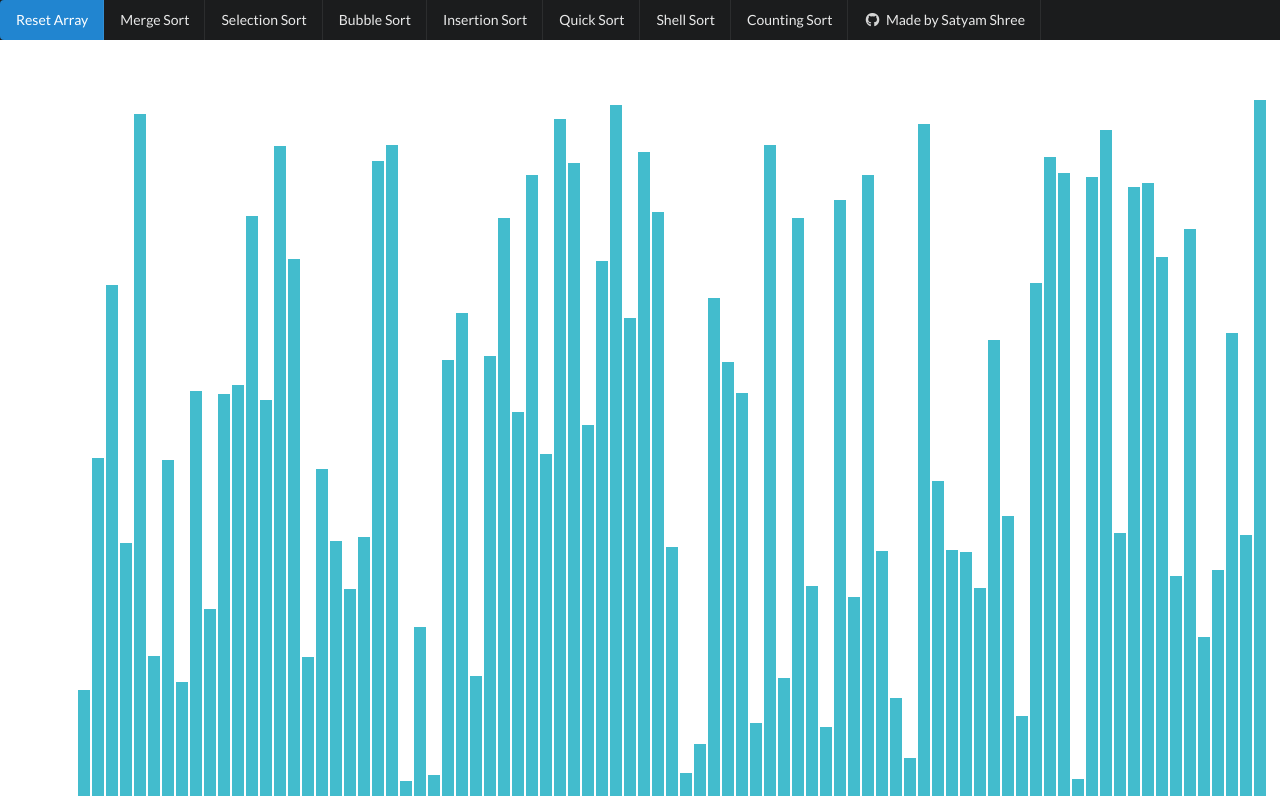
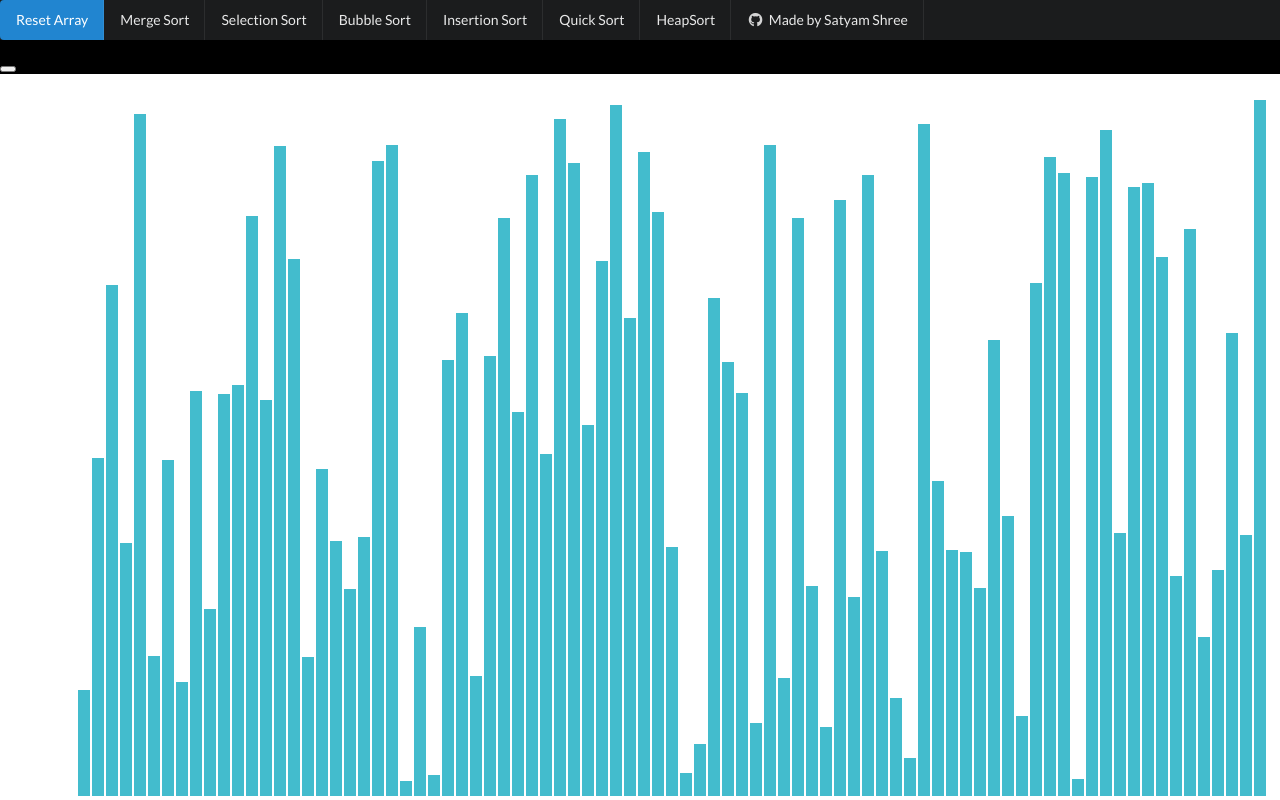
Before and after one commit to satya-sudo/visual-sort, a React (Create React App) app: page / in a window 1280 px wide. Shown: the top 800 px of the page. Built offline with nearby package versions, Linux system fonts and the light colour scheme.

Commit message:
heap sort added

```diff
--- a/public/index.html
+++ b/public/index.html
@@ -3,7 +3,7 @@
   <head>
     <meta charset="utf-8" />
     <link rel="icon" href="%PUBLIC_URL%/favicon.ico" />
-    <meta name="viewport" content="width=device-width, initial-scale=1" />
+    <meta name = "viewport" content = "width=device-width, minimum-scale=1.0, maximum-scale = 1.0, user-scalable = no">
     <meta name="theme-color" content="#000000" />
     <meta
       name="description"
--- a/src/components/SortingVis/Header.js
+++ b/src/components/SortingVis/Header.js
@@ -10,12 +10,8 @@ const Header  = (props) =>{
             <div className="red item" onClick={()=>props.BubbleSort()}>Bubble Sort</div>
             <div className="red item" onClick={()=>props.insertionSort()}>Insertion Sort</div>
             <div className="red item" onClick={()=>props.quickSort()}>Quick Sort</div>
-            <div className="red item">Shell Sort</div>
-            <div className="red item">Counting Sort</div>
+            <div className="red item" onClick={()=>props.heapSort()}>HeapSort</div>
             <a href={"https://github.com/satya-sudo"} className="red item"><i className="github icon"></i>Made by Satyam Shree</a>
-
-
-
         </div>
     );
 }
--- a/src/components/SortingVis/SortingVis.js
+++ b/src/components/SortingVis/SortingVis.js
@@ -7,6 +7,7 @@ import {InsertionSort} from '../sortingAlgo/InsertionSort';
 import {BubbleSort} from '../sortingAlgo/BubbleSort';
 import {SelectionSort} from '../sortingAlgo/selectionSort';
 import {quickSorter}  from '../sortingAlgo/quickSort';
+import {heapSort}  from '../sortingAlgo/HeapSort';
 
 
 
@@ -32,6 +33,7 @@ export default class  SortingVis extends React.Component{
         this.bubbleSortStart =  this.bubbleSortStart.bind(this);
         this.selectionSortStart =  this.selectionSortStart.bind(this);
         this.quickSortStart =  this.quickSortStart.bind(this);
+        this.heapSortStart = this.heapSortStart.bind(this);
 
     }
     componentDidMount() {
@@ -169,7 +171,7 @@ export default class  SortingVis extends React.Component{
 
     }
 
-    countingSortStart = () =>{}
+
 
     quickSortStart = () => {
         console.log("check \n")
@@ -194,8 +196,28 @@ export default class  SortingVis extends React.Component{
         },animations.length*ANIMATION_SPEED_MS);
     }
 
-    shellSortStart = () => {
+    heapSortStart = () =>{
+        const animations =  heapSort(this.state.array);
+        console.log(animations.length)
+        for(let i = 0 ;i < animations.length;i++){
+            const arryBrs = document.getElementsByClassName('array-bar');
+            const [x,y,c] =  animations[i];
+            if(c === 0){
+                setTimeout(()=>{arryBrs[x].style.backgroundColor = SECONDARY_COLOR;},i*ANIMATION_SPEED_MS);
+            } else if (c === 2) {
+                setTimeout(()=>{arryBrs[x].style.backgroundColor = PRIMARY_COLOR;},i*ANIMATION_SPEED_MS);
+            }  else if (c === 3) {
+                setTimeout(()=>{arryBrs[x].style.backgroundColor = COMPARE_COLOR ;},i*ANIMATION_SPEED_MS);
+            } else {
+                setTimeout(()=>{arryBrs[x].style.height = `${y}px`;},i*ANIMATION_SPEED_MS);
+
+            }
+        }
+        setTimeout(()=>{
+            this.endArrayColorChange();
+        },animations.length*ANIMATION_SPEED_MS);
     }
+
     render() {
         return (
             <div>
@@ -204,13 +226,14 @@ export default class  SortingVis extends React.Component{
                 insertionSort={this.insertionSortStart}
                 BubbleSort={this.bubbleSortStart}
                 SelectionSort={this.selectionSortStart}
-                quickSort={this.quickSortStart}/>
+                quickSort={this.quickSortStart}
+                heapSort={this.heapSortStart}/>
                 <div className="ui container">
                 <div className="array-bars-container">
                     {this.renderArray()}
                 </div>
                 </div>
-                {/* <button onClick={this.quickSortStart}></button> */}
+                <button onClick={this.heapSortStart}></button>
             </div>
 
         )
--- /dev/null
+++ b/src/components/sortingAlgo/HeapSort.js
@@ -0,0 +1,57 @@
+function heapify(arr,n,i,animations){
+
+    let  largest  =   i;
+    let l =  2 * i  + 1;
+    let r =  2 * i  + 2;
+
+    if (l < n  && arr[largest] < arr[l] ){
+        largest = l;
+    }
+
+    if (r < n && arr[largest] < arr[r]){
+        largest = r;
+    }
+
+    if  (largest !== i){
+
+        animations.push([largest,arr[i],0]);
+        animations.push([i,arr[largest],0]);
+
+        animations.push([largest,arr[i],1]);
+        animations.push([i,arr[largest],1]);
+
+        animations.push([i,arr[largest],2]);
+        animations.push([largest,arr[i],2]);
+
+
+        [arr[i],arr[largest]] = [arr[largest],arr[i]];
+        heapify(arr,n,largest,animations);
+    }
+}
+
+function heapSortBuild(arr,n,animations){
+    for (let i = Math.floor(n/2) -1;i > -1; i-- ){
+        heapify(arr,n,i,animations);
+    }
+
+    for (let i = n-1;i > -1 ;i--){
+
+        animations.push([i,arr[0],0]);
+        animations.push([0,arr[i],0]);
+
+        animations.push([i,arr[0],1]);
+        animations.push([0,arr[i],1]);
+
+        animations.push([0,arr[i],2]);
+        animations.push([i,arr[0],3]);
+
+        [arr[i], arr[0]] = [arr[0], arr[i]];
+        heapify(arr,i,0,animations);
+    }
+}
+
+export const heapSort  = (arr) => {
+    let animations  = [];
+    heapSortBuild(arr,arr.length,animations);
+    return animations;
+}
```
